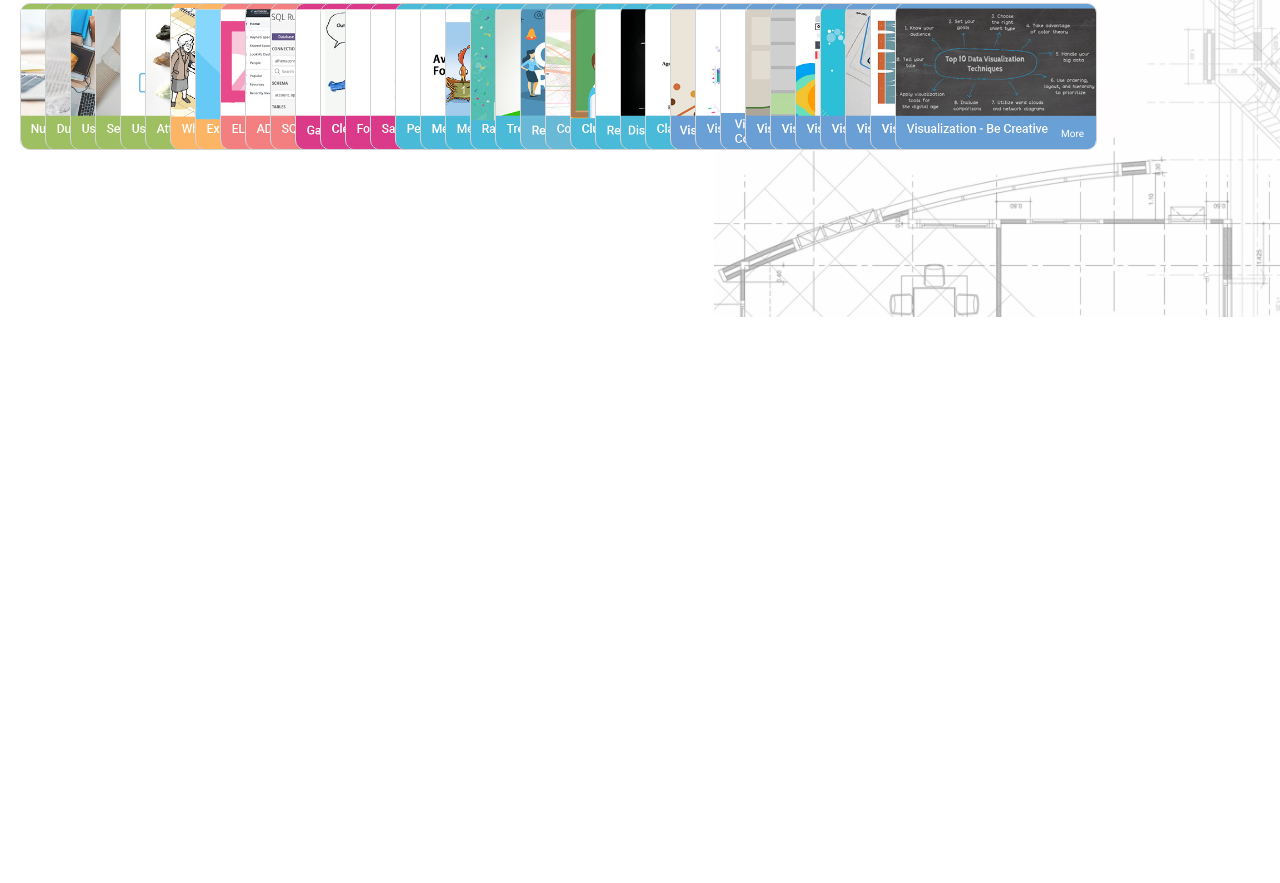
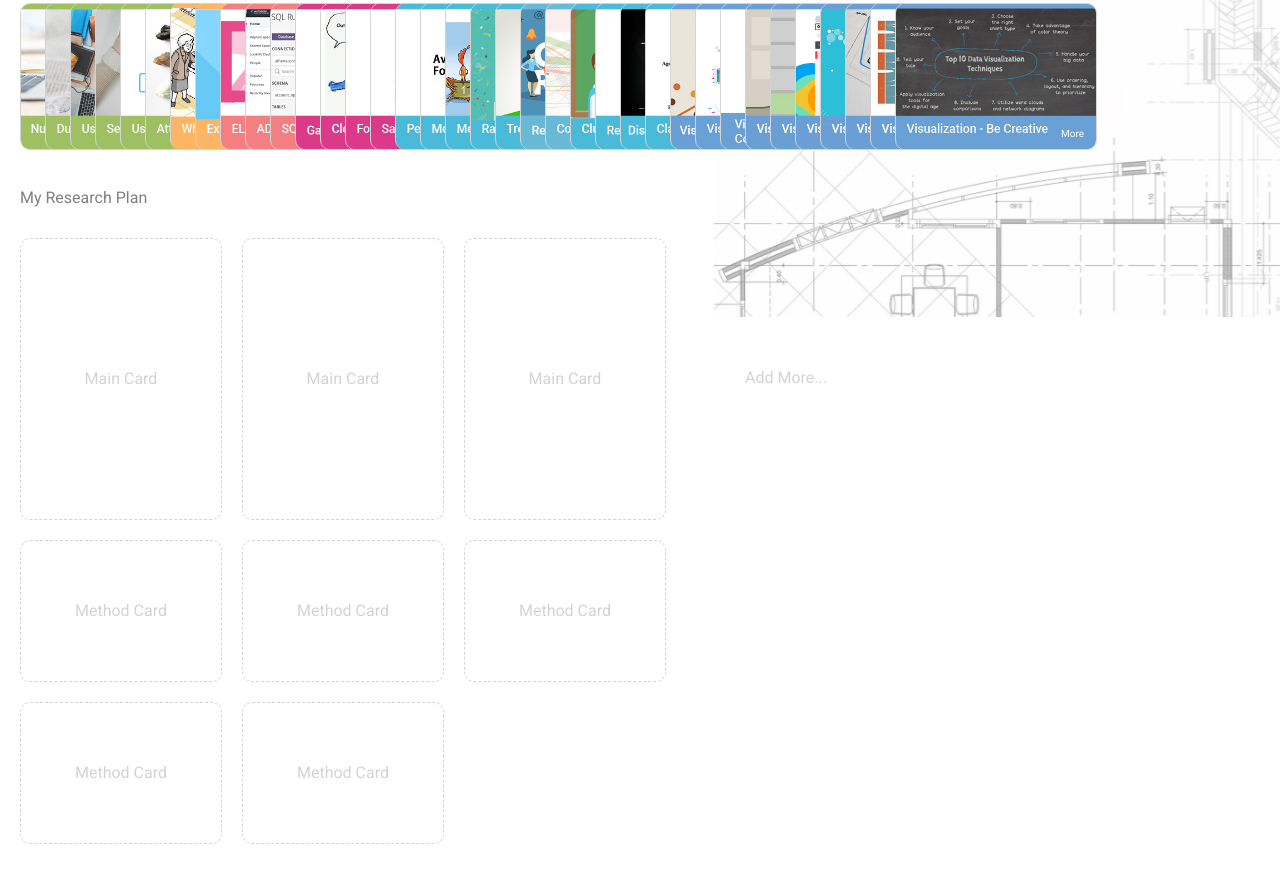
Before and after one commit to chendf999/3d-toolkit, a plain HTML site: page index.html in a window 1280 px wide. Shown: the part 483-1366 px from the top of the page. Before the commit the page ends 800 px from the top, so only its background shows below. Drawn offline with nearby package versions, Linux system fonts and the light colour scheme.

Commit message:
add custom deck

```diff
--- a/index.html
+++ b/index.html
@@ -16,6 +16,7 @@
 </head>
 <body>
   <div class="background"><img src="./assets/bg.jpg"></div>
+
   <div class="title">
     <h1>Data-Driven Design Toolkit</h1>
     <p>Welcome to the beta version of our 3D Toolkit. Tell us what you think!</p>
@@ -31,6 +32,45 @@
     <div class="deck"></div>
   </div>
 
+  <div class="plan">
+    <h2>My Research Plan</h2>
+    <div class="container">
+      <div class="demo-main">
+        <p>Main Card</p>
+      </div>
+      <div class="demo-main">
+        <p>Main Card</p>
+      </div>
+      <div class="demo-main">
+        <p>Main Card</p>
+      </div>
+      <div class="demo-main">
+        <p>Add More...</p>
+      </div>
+    </div>
+
+    <div class="container">
+      <div class="demo-method">
+        <p>Method Card</p>
+      </div>
+      <div class="demo-method">
+        <p>Method Card</p>
+      </div>
+      <div class="demo-method">
+        <p>Method Card</p>
+      </div>
+    </div>
+
+    <div class="container">
+      <div class="demo-method">
+        <p>Method Card</p>
+      </div>
+      <div class="demo-method">
+        <p>Method Card</p>
+      </div>
+    </div>
+  </div>
+
   <script src="./scripts.js" type="text/javascript"></script>
   <script>
   $(function() {
--- a/styles.css
+++ b/styles.css
@@ -3,11 +3,13 @@
 body {
   font-family: 'Roboto', sans-serif;
   padding: 20px;
+  min-height: 200vh;
 }
 
 .background {
   position: fixed;
   top: 0; right: 0;
+  z-index: -1;
 }
 
 .background img { height: 100vh;}
@@ -24,7 +26,7 @@ body {
   margin-bottom: 10px;
 }
 
-.main-cards h2, .method-cards h2{
+h2{
   margin-bottom: 12px;
   color: grey
 }
@@ -67,3 +69,34 @@ body {
 }
 .method-cards .card p { color: white;}
 .card p:hover { opacity: 0.5}
+
+.plan { margin-top: 70px;}
+
+.plan .container {
+  display: flex;
+  justify-content: flex-start;
+}
+
+.plan .demo-main, .plan .demo-method {
+  width: 200px;
+  border: 1px dashed lightgrey;
+  margin-right: 20px;
+  margin-top: 20px;
+  border-radius: 10px;
+  color: lightgrey;
+  display: flex;
+  align-items: center;
+  justify-content: center;
+}
+
+.plan .demo-main {
+  height: 280px;
+}
+
+.plan .demo-main:last-child {
+  border: none;
+}
+
+.plan .demo-method {
+  height: 140px;
+}
```
